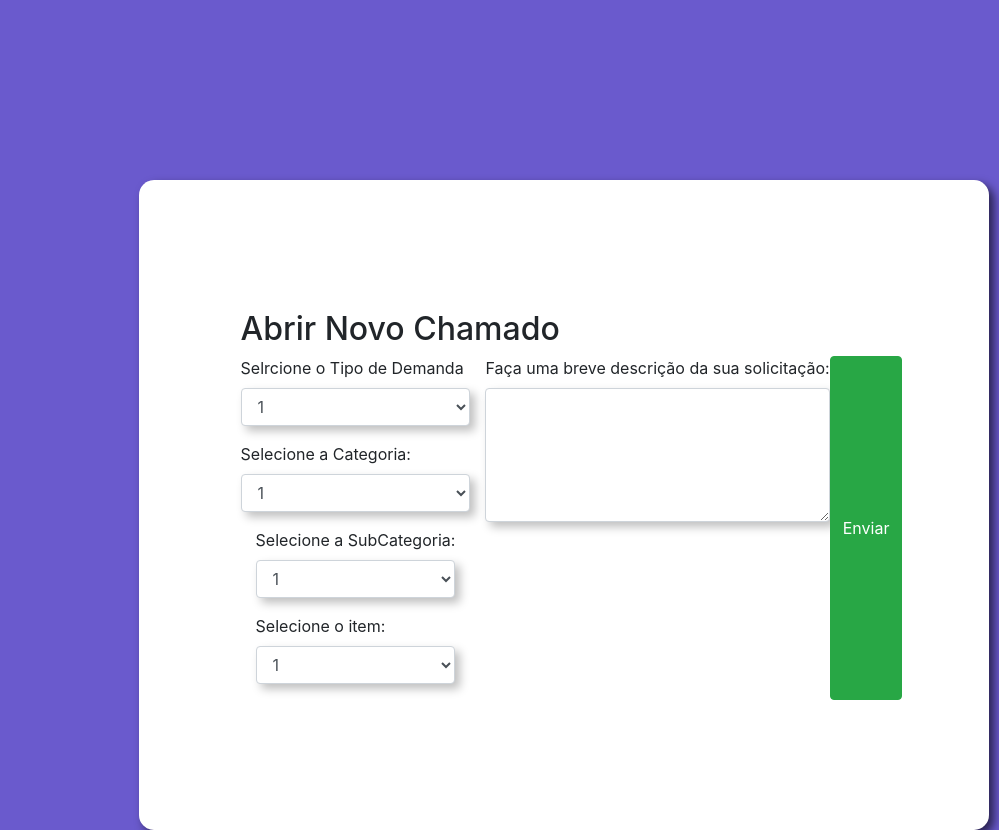
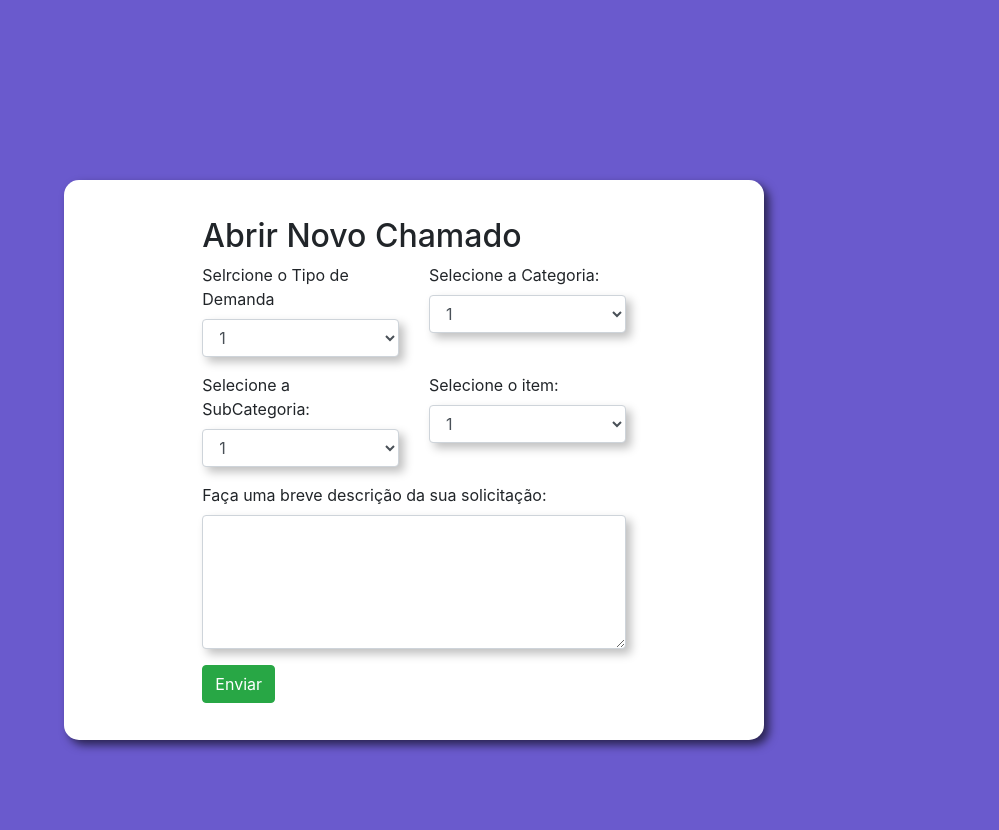
Before and after one commit to LuizFN/helpdesk-opensourcee, a PHP site: page /Frontend/abrirChamado.php in a window 1360 px wide. Shown: the whole page, without its empty margins (361-1360 px from the left). After the commit the page ends 751 px from the top, so only its background shows below. Run offline with PHP 8.4, Linux system fonts and the light colour scheme.

Commit message:
Update abrirChamado.php

```diff
--- a/helpdesk/Frontend/abrirChamado.php
+++ b/helpdesk/Frontend/abrirChamado.php
@@ -15,15 +15,13 @@
             background-color: white;
             border-radius: 15px;
             padding: 20px;
-            width: 850px;
-            height: 650px;
+            width: 700px;
+            height: 560px;
             margin-top: 180px;
-            margin-left: 500px;
+            margin-left: 425px;
             box-shadow: 5px 5px 10px rgba(0, 0, 0, 0.616);
         }
-        #df1 {
-            display: inline-block;
-        }
+
         select {
             box-shadow: 5px 5px 10px rgba(0, 0, 0, 0.250);
         }
@@ -49,6 +47,8 @@
                     <option>3</option>
                 </select>
             </div>
+        </div> <!--col1-->
+        <div class="col">
             <div class="form-group">
                 <label for="repsenha">Selecione a Categoria:</label>
                 <select class="form-control" id="catg" name="cat">
@@ -57,7 +57,9 @@
                     <option>3</option>
                 </select>
             </div>
-        </did>
+        </div> <!--col2-->
+        </div> <!--row 1-->
+        <div class="row">
             <div class="col">
                 <div class="form-group">
                     <label for="repsenha">Selecione a SubCategoria:</label>
@@ -67,6 +69,8 @@
                         <option>3</option>
                     </select>
                 </div>
+            </div> <!--col3-->
+            <div class="col">
                 <div class="form-group">
                     <label for="repsenha">Selecione o item:</label>
                     <select class="form-control" id="items" name="item">
@@ -75,15 +79,14 @@
                         <option>3</option>
                     </select>
                 </div>
-        </div>
-    </div>
+            </div> <!--col4-->
+        </div> <!--row 2-->
             <div class="form-group">
                 <label for="descricao">Faça uma breve descrição da sua solicitação:</label>
                 <textarea class="form-control" rows="5" id="descr" name="descricao"></textarea>
             </div>
             <button type="button" class="btn btn-success">Enviar</button>
-
         </form>
-    </div>
+    </div> <!--dpc-->
 </body>
 </html>
```
Lines whose indentation alone changed are shown as unchanged.
